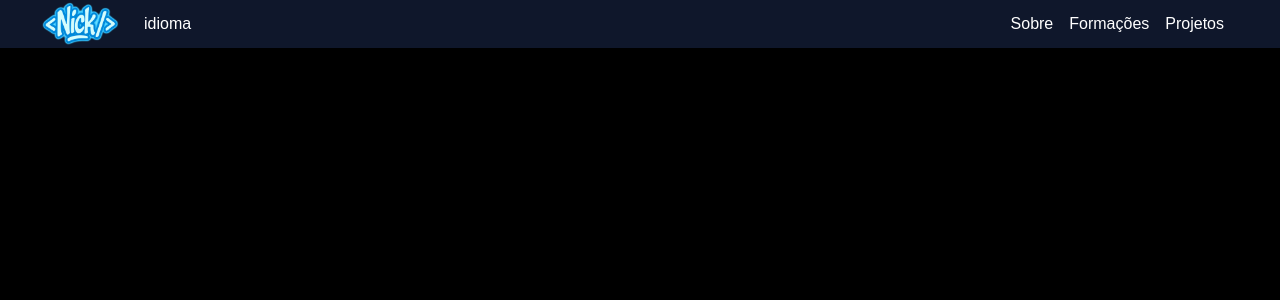
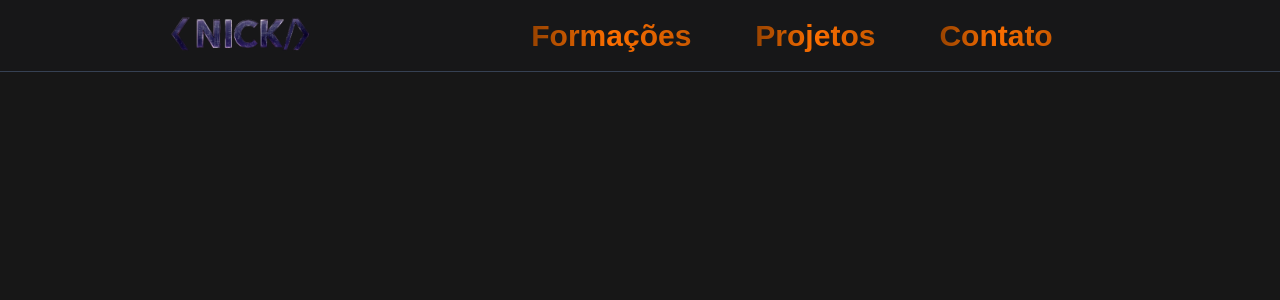
Before and after one commit to NicollasMDs7/Nicollas.Dev, a Next.js app: page / in a window 1280 px wide. Shown: the top 300 px of the page. Built offline with nearby package versions, Linux system fonts and the light colour scheme.

Commit message:
criando-navbar

```diff
--- a/src/app/components/navbar/Navbar.tsx
+++ b/src/app/components/navbar/Navbar.tsx
@@ -2,55 +2,72 @@
 import { useState } from "react";
 import Image from "next/image";
 import { Menu, X } from "lucide-react";
+
 export function Navbar() {
   const [menuOpen, setMenuOpen] = useState(false);
+
+  const toggleMenu = () => {
+    setMenuOpen(!menuOpen);
+  };
+
   return (
-    <div className="bg-slate-900 h-12 flex items-center justify-between px-4 fixed top-0 w-full z-50">
-      <div className="pl-6 gap-6 flex items-center">
+    <div className="h-16 sm:h-18 flex items-center justify-between px-2 sm:px-4 fixed top-0 w-full z-50 bg-[#171718] border-b border-gray-700">
+      {/* Logo */}
+      <div className="pl-2 sm:pl-6 md:pl-12 lg:pl-36 flex items-center">
         <Image
           src="/images/logo.png"
           alt="Perfil"
-          width={80}
-          height={40}
-          className="max-w-[80%] sm:max-w-[200px] md:max-w-[400px] lg:max-w-[469px] h-auto"
+          width={160}
+          height={60}
+          className="max-w-[100px] sm:max-w-[140px] md:max-w-[160px] lg:max-w-[180px] h-auto"
         />
-        <button className="text-white  sm:block">idioma</button>
       </div>
 
-      {/* Menu items - escondido no mobile */}
-      <ul className="hidden sm:flex gap-4 text-white">
-        <li className="transition transform hover:scale-110 hover:text-cyan-400">
-          <a href="/">Sobre</a>
-        </li>
-        <li className="transition transform hover:scale-110 hover:text-cyan-400">
+      {/* Menu para desktop e tablet */}
+      <div className="hidden sm:flex justify-center flex-1">
+        <ul className="flex flex-wrap gap-4 md:gap-8 lg:gap-16">
+          <li className="transition transform hover:scale-110 bg-clip-text text-transparent bg-gradient-to-r from-[#984300] via-[#FD6F00] to-[#CA5900] text-lg md:text-xl lg:text-2xl xl:text-3xl font-bold">
             <a href="#formacao">Formações</a>
           </li>
-        <li className="mr-10 transition transform hover:scale-110 hover:text-cyan-400">
+          <li className="transition transform hover:scale-110 bg-clip-text text-transparent bg-gradient-to-r from-[#984300] via-[#FD6F00] to-[#CA5900] text-lg md:text-xl lg:text-2xl xl:text-3xl font-bold">
             <a href="#projetos">Projetos</a>
           </li>
+          <li className="transition transform hover:scale-110 bg-clip-text text-transparent bg-gradient-to-r from-[#984300] via-[#FD6F00] to-[#CA5900] text-lg md:text-xl lg:text-2xl xl:text-3xl font-bold">
+            <a href="#contato">Contato</a>
+          </li>
         </ul>
+      </div>
 
-      {/* Botão do menu - visível no mobile */}
+      {/* Botão do menu mobile */}
       <button
-        className="sm:hidden text-white"
-        onClick={() => setMenuOpen(!menuOpen)}
+        className="sm:hidden text-white p-2"
+        onClick={toggleMenu}
+        aria-label={menuOpen ? "Fechar menu" : "Abrir menu"}
       >
         {menuOpen ? <X size={24} /> : <Menu size={24} />}
       </button>
 
-      {/* Menu dropdown (mobile) */}
+      {/* Menu mobile */}
       {menuOpen && (
-        <ul className="absolute top-12 right-4 bg-slate-800 text-white flex flex-col gap-2 p-4 rounded-lg shadow-lg sm:hidden">
-          <li className="transition transform hover:scale-110 hover:text-cyan-400">
-            <a href="#hero">Sobre</a>
+        <div className="sm:hidden fixed inset-0 top-16 z-40">
+          <ul className="flex flex-col items-center justify-center gap-8 pt-10">
+            <li className="transition transform hover:scale-110 bg-clip-text text-transparent bg-gradient-to-r from-[#984300] via-[#FD6F00] to-[#CA5900] text-2xl font-bold">
+              <a href="#formacao" onClick={toggleMenu}>
+                Formações
+              </a>
             </li>
-          <li className="transition transform hover:scale-110 hover:text-cyan-400">
-            <a href="#formacao">Formações</a>
+            <li className="transition transform hover:scale-110 bg-clip-text text-transparent bg-gradient-to-r from-[#984300] via-[#FD6F00] to-[#CA5900] text-2xl font-bold">
+              <a href="#projetos" onClick={toggleMenu}>
+                Projetos
+              </a>
             </li>
-          <li className="transition transform hover:scale-110 hover:text-cyan-400">
-            <a href="#projetos">Projetos</a>
+            <li className="transition transform hover:scale-110 bg-clip-text text-transparent bg-gradient-to-r from-[#984300] via-[#FD6F00] to-[#CA5900] text-2xl font-bold">
+              <a href="#contato" onClick={toggleMenu}>
+                Contato
+              </a>
             </li>
           </ul>
+        </div>
       )}
     </div>
   );
--- a/src/app/page.tsx
+++ b/src/app/page.tsx
@@ -3,7 +3,7 @@ import {Profile} from "./components/profile/profile";
 import { Navbar } from "./components/navbar/Navbar";
 export default function Home() {
   return (
-    <div className="w-full h-screen bg-black">
+    <div className="w-full h-screen  bg-[#171717]">
       <Navbar />
       <Profile />
       <About />
```
Also changed, not shown: public/images/logo.png. Lines whose indentation alone changed are shown as unchanged.
